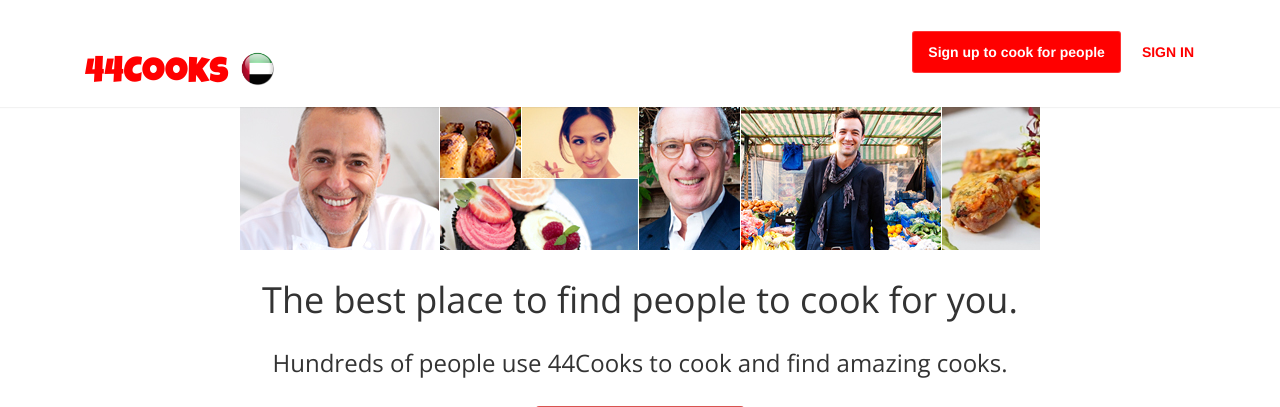
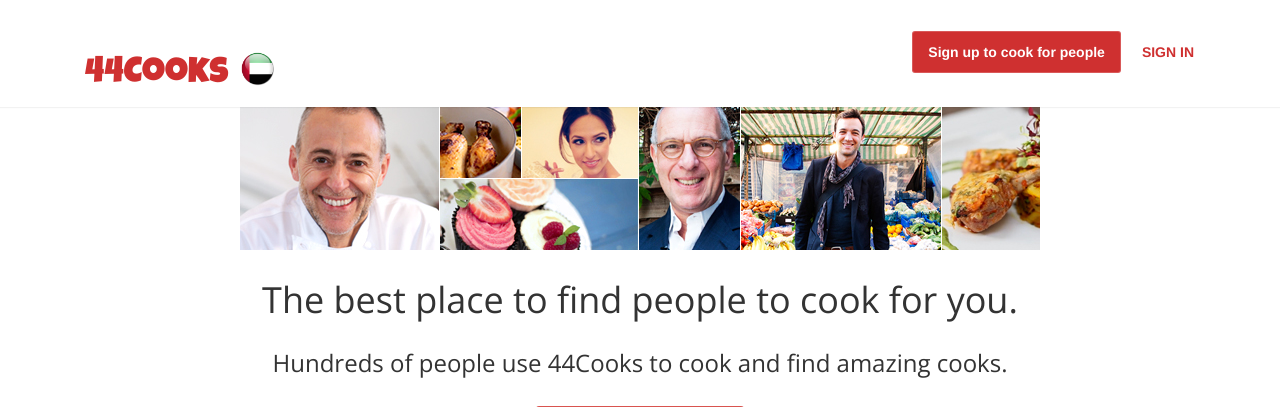
Before and after one commit to HammadH/foodcook, a Django app: template foodcook/templates/landing.html in a window 1280 px wide. Shown: the top 407 px of the page. Run offline with Django 3.2, Linux system fonts and the light colour scheme; the template is opened without the code that fills it: values that come from a table or form of the project are taken from there, others are empty; parts of the project's set-up code (start-up, migrations or seed data) failed here and were passed over; some libraries are stand-ins or nearby versions.

Commit message:
logo color

```diff
--- a/foodcook/templates/base.html
+++ b/foodcook/templates/base.html
@@ -90,7 +90,7 @@
 				</div>
 
 						<div class='col-xs-3'>
-				<a href='/' style='text-decoration:none'><h1 style='font-family:Luckiest Guy, cursive; color:red'>44Cooks </h1>
+				<a href='/' style='text-decoration:none'><h1 style='font-family:Luckiest Guy, cursive; color:#CF3030'>44Cooks </h1>
 				</div>
 				<div class='col-xs-3'>
 					<img src="{% static 'default/uae_map.png' %}" style="width:35px;height:35px;margin-left:70px;margin-top:25px;">
--- a/foodcook/templates/landing.html
+++ b/foodcook/templates/landing.html
@@ -5,11 +5,11 @@
 
 {% block auth %}
 					{% if not user.is_authenticated %}
-						<li><a class="btn" href="{% url 'account_signup' %}?next={% url 'new_profile_view' %}" style="background-color:red; color:white">Sign up to cook for people</a></li>
-						<li><a class="btn" href="{% url 'account_login' %}" style="background-color:white; color:red">SIGN IN</a></li>
+						<li><a class="btn" href="{% url 'account_signup' %}?next={% url 'new_profile_view' %}" style="background-color:#CF3030; color:white">Sign up to cook for people</a></li>
+						<li><a class="btn" href="{% url 'account_login' %}" style="background-color:white; color:#CF3030">SIGN IN</a></li>
 					{% else %}
-					<li><a class="btn" href="{% url 'edit_profile_view' %}" style="background-color:white; color:red">EDIT PROFILE</a></li>
-					<li><a class="btn" href="{% url 'account_logout' %}" style="background-color:red; color:white">LOGOUT</a></li>
+					<li><a class="btn" href="{% url 'edit_profile_view' %}" style="background-color:white; color:#CF3030">EDIT PROFILE</a></li>
+					<li><a class="btn" href="{% url 'account_logout' %}" style="background-color:#CF3030; color:white">LOGOUT</a></li>
 					{% endif %}
 {% endblock %}
 
```
Also changed, not shown: foodcook/cooks/templates/cook_detail.html (+5 -5 lines), foodcook/cooks/templates/cooks_list.html (+4 -4 lines).
